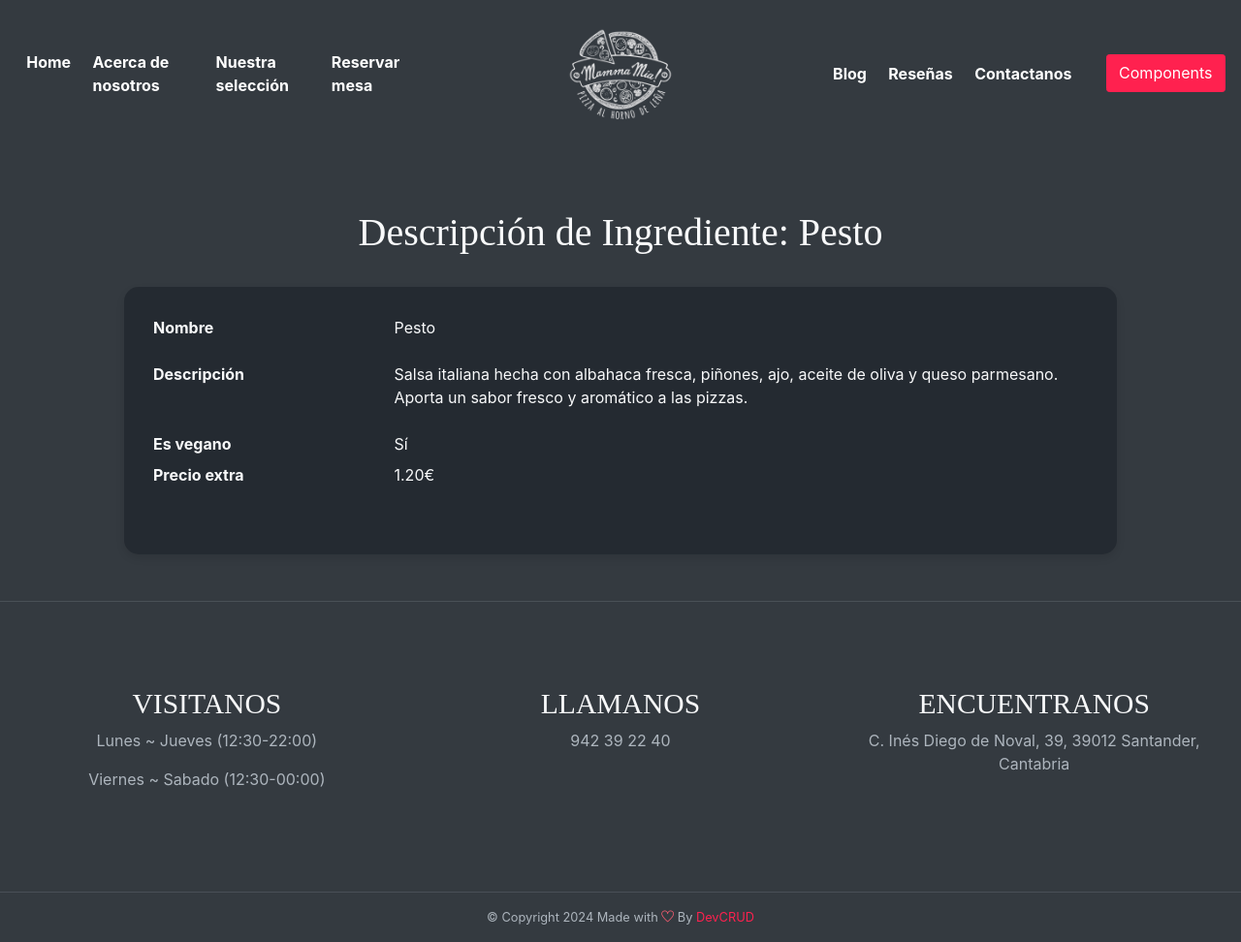
After one commit to ubiieta/MammaMia, a Django app: page /ingrediente/Pesto/ in a window 1280 px wide. The commit adds this page. Shown: the whole page at 97% size. Run offline with Django 5.2, Linux system fonts and the light colour scheme; data comes from the database, SQL or seed files in the repository; some libraries are stand-ins or nearby versions.

Commit message:
desc de ingredientes añadida

```diff
--- a/appMammaMia/templates/base.html
+++ b/appMammaMia/templates/base.html
@@ -62,7 +62,7 @@
                         <a class="nav-link" href="#contact">Contactanos</a>
                     </li>
                     <li class="nav-item">
-                        <a href="components.html" class="btn btn-primary ml-xl-4">Components</a>
+                        <a href="/components.html" class="btn btn-primary ml-xl-4">Components</a>
                     </li>
                 </ul>
             </div>
--- /dev/null
+++ b/appMammaMia/templates/ingrediente.html
@@ -0,0 +1,34 @@
+{% extends 'base.html' %}
+{% load static %}
+{% block title%} Mamma Mia [{{ingrediente.nombre}}] {%endblock%}
+
+
+{% block content %}
+<h2 style="text-align: center">Descripción de Ingrediente: {{ingrediente.nombre}}</h2><br>
+<div class="fondo-carta" style="background-color: #1f252bb9; padding: 30px; margin:auto; width: 80%; border-radius: 15px; box-shadow: 0 4px 8px rgba(0, 0, 0, 0.1); ">
+<td>
+    <dl class="row">
+       <dt class="col-sm-3">Nombre</dt>
+       <dd class="col-sm-9">
+          <p>{{ingrediente.nombre}}</p>
+       </dd>
+
+       <dt class="col-sm-3">Descripción</dt>
+       <dd class="col-sm-9">
+          <p>{{ingrediente.descripcion}}</p>
+       </dd>
+
+       <dt class="col-sm-3">Es vegano</dt>
+       <dd class="col-sm-9">
+                {% if ingrediente.es_vegetariano %}Sí{% else %}No{% endif %}
+       </dd>
+
+       <dt class="col-sm-3">Precio extra</dt>
+       <dd class="col-sm-9">
+          <p>{{ingrediente.precio_extra}}€</p>
+       </dd>
+
+    </dl>
+ </td></div><br>
+
+{%endblock%}
--- a/appMammaMia/urls.py
+++ b/appMammaMia/urls.py
@@ -6,4 +6,5 @@ urlpatterns = [
  path('index.html', views.index, name='index'),
  path('components.html', views.components, name='Components'),
  path('pizzas/<str:masa_tipo>/', views.pizzas, name='pizzas' ),
+ path('ingrediente/<str:i_nombre>/', views.ingrediente_desc, name='ingrediente_desc'),
 ]
--- a/appMammaMia/views.py
+++ b/appMammaMia/views.py
@@ -1,9 +1,11 @@
 from django.shortcuts import get_object_or_404, render
 from django.http import HttpResponse
-from .models import Masa, Pizza
+from .models import Masa, Pizza, Ingrediente
 
 def index(request):
-    return render(request,"index.html", {'masas': Masa.objects.all()})
+    masas = Masa.objects.all()
+    ingredientes = Ingrediente.objects.all()
+    return render(request,"index.html", {'masas': masas, 'ingredientes':ingredientes})
 
 def components(request):
     return render(request,"components.html")
@@ -12,3 +14,7 @@ def pizzas(request, masa_tipo):
     masa = get_object_or_404(Masa, nombre__iexact=masa_tipo)
     pizzas = Pizza.objects.filter(masa=masa)
     return render(request,"pizzas.html", {'pizzas': pizzas, 'masa': masa})
+
+def ingrediente_desc(request, i_nombre):
+    ingrediente = get_object_or_404(Ingrediente, nombre__iexact=i_nombre)
+    return render(request, "ingrediente.html", {'ingrediente': ingrediente})
```
Also changed, not shown: appMammaMia/templates/index.html (+8 -8 lines).
